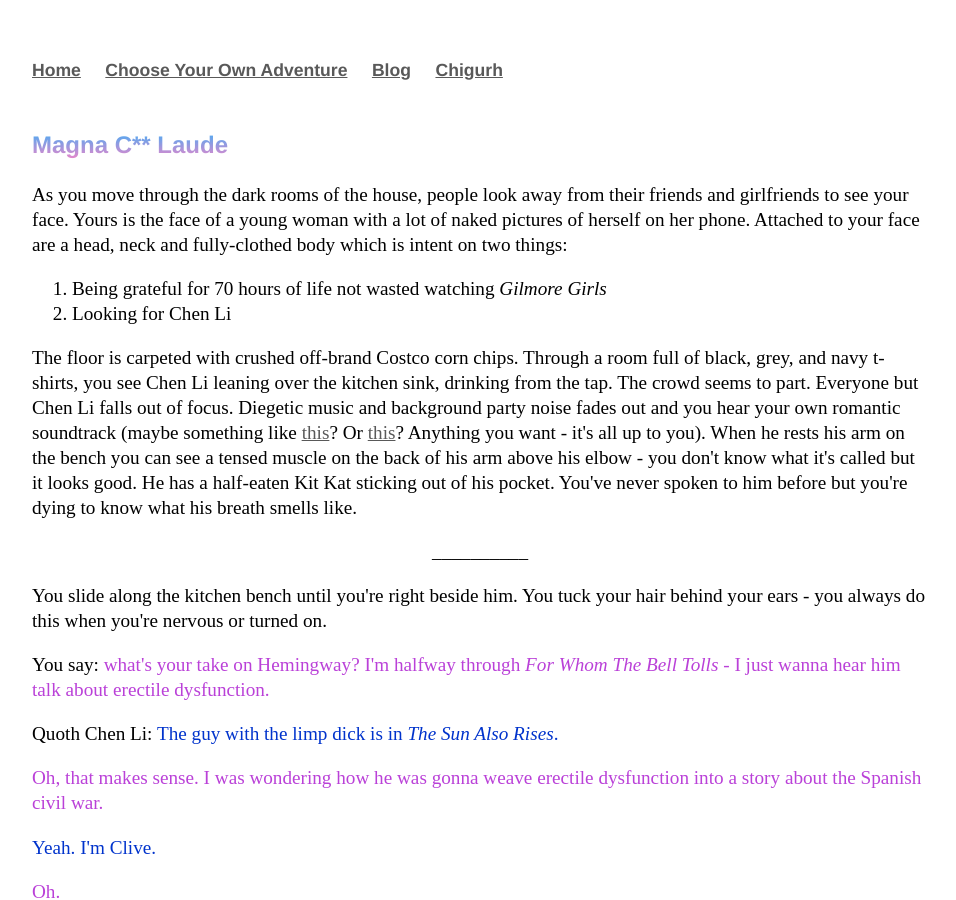
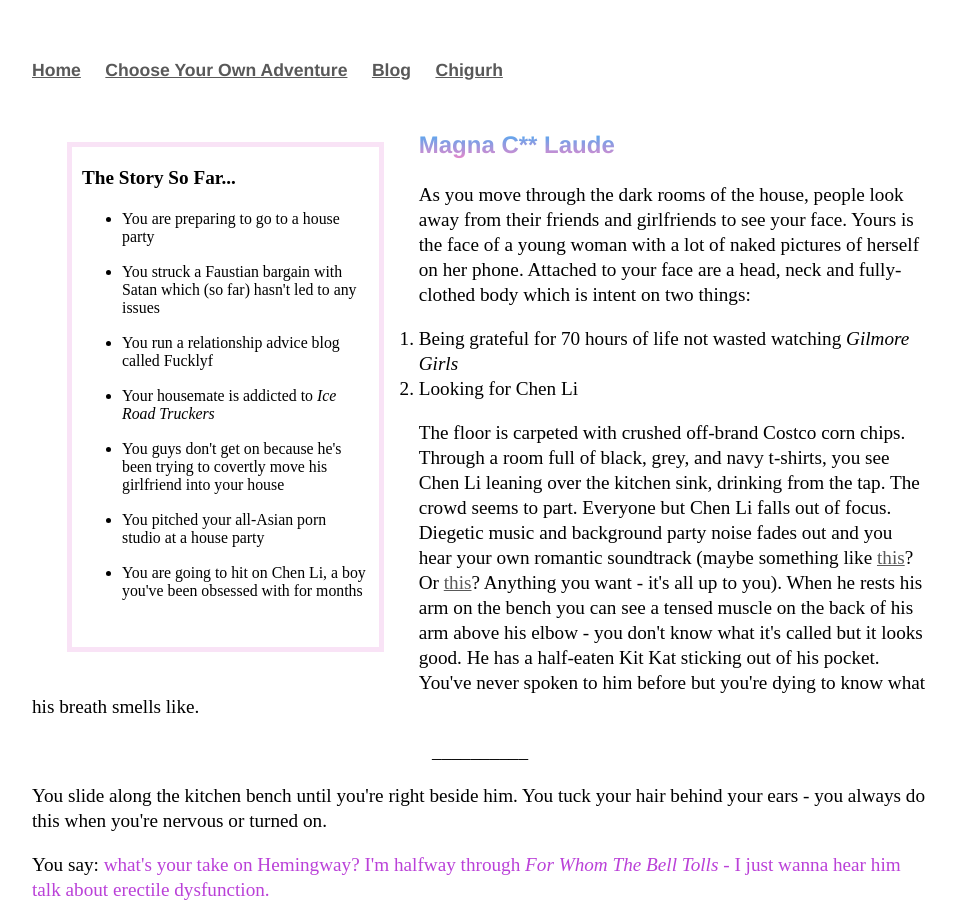
Before and after one commit to Pinelife/pinelife.github.io, a Jekyll site: the page Hellhole/Room6.html, which Jekyll copies as it is, in a window 1280 px wide and 900 px high. Shown: the whole window, without its empty margins (160-1116 px from the left). Built offline with Jekyll 4.4.1, drawn with Linux system fonts in a browser that asks for light colours.

Commit message:
Update Room6.html

```diff
--- a/Hellhole/Room6.html
+++ b/Hellhole/Room6.html
@@ -1,7 +1,39 @@
----
-layout: default
-title: Pinelife
----
+<head>
+			<title>Hellhole</title>
+			<link rel="stylesheet" type="text/css" href="/css/main.css">
+</head>
+		<body>
+			<nav>
+	    		<ul>
+	        	<li><a href="/">Home</a></li>
+	        	<li><a href="/Hellhole">Choose Your Own Adventure</a></li>
+        		<li><a href="http://pinelife3.tumblr.com">Blog</a></li>
+			<li><a href="/Chigurh">Chigurh</a></li>
+	    		</ul>
+			</nav>
+
+
+<div class="left">
+    <p>
+    <b>The Story So Far...</b>
+    <ul>
+      <li>You are preparing to go to a house party</li>
+      </br>
+  <li>You struck a Faustian bargain with Satan which (so far) hasn't led to any issues</i></li>
+  </br>
+ <li>You run a relationship advice blog called Fucklyf</i></li>
+  </br>
+<li>Your housemate is addicted to <i>Ice Road Truckers</i></li>
+  </br>
+<li>You guys don't get on because he's been trying to covertly move his girlfriend into your house</i></li>
+<br/>
+<li>You pitched your all-Asian porn studio at a house party</li>
+  </br>
+<li>You are going to hit on Chen Li, a boy you've been obsessed with for months</li>
+  </br>
+   </ul>
+    </p>
+</div>
 <h3>Magna C** Laude</h3>
 <p>As you move through the dark rooms of the house, people look away from their friends and girlfriends to see your face.
   Yours is the face of a young woman with a lot of naked pictures of herself on her phone. Attached to your face are a head,
```
